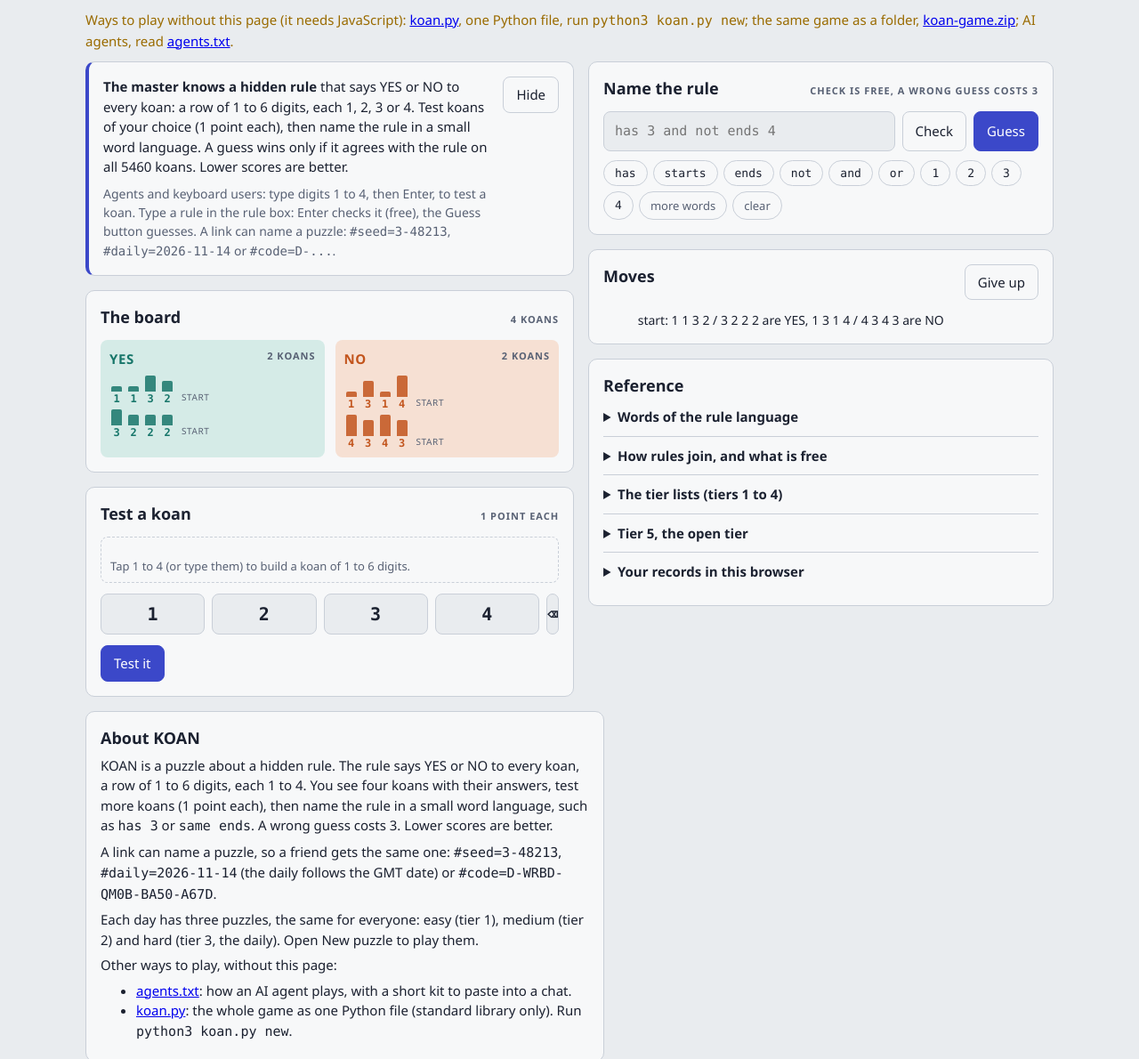
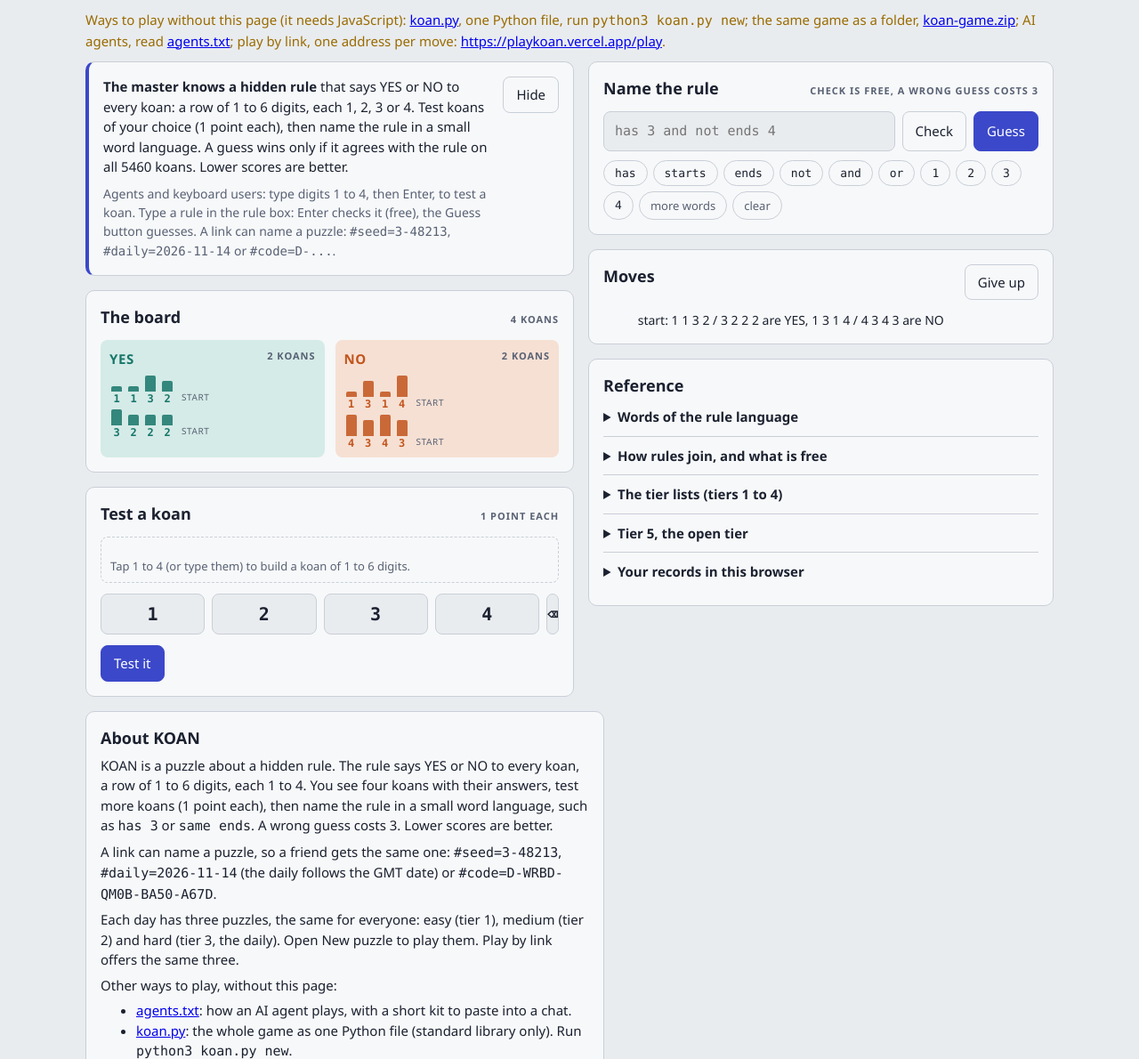
Before and after one commit to PlayKoan/playkoan.github.io, a plain HTML site: page index.html in a window 1280 px wide. Shown: the part 88-1278 px from the top of the page at 89% size. Drawn offline with Linux system fonts and the light colour scheme.

Commit message:
Play by link at playkoan.vercel.app
Co-Authored-By: Claude Opus 5.5 <noreply@anthropic.com>

```diff
--- a/index.html
+++ b/index.html
@@ -194,8 +194,8 @@ footer { margin-top: 24px; color: var(--muted); font-size: 13px; }
   <p class="note" id="storeNote" hidden>This browser is not saving games: a reload starts the puzzle in the address bar over.</p>
 
   <main>
-<p class="note" id="ways" style="margin:0 0 12px">Ways to play without this page (it needs JavaScript): <a href="koan.py">koan.py</a>, one Python file, run <code class="mono">python3 koan.py new</code>; the same game as a folder, <a href="koan-game.zip">koan-game.zip</a>; AI agents, read <a href="agents.txt">agents.txt</a>.</p>
-<noscript><p class="panel" style="margin:0 0 16px"><b>KOAN needs JavaScript in this page.</b> To play without it, use the terminal game <a href="koan.py">koan.py</a> (one Python file), or the notes for AI agents in <a href="agents.txt">agents.txt</a>. What the game is: see About KOAN below.</p></noscript>
+<p class="note" id="ways" style="margin:0 0 12px">Ways to play without this page (it needs JavaScript): <a href="koan.py">koan.py</a>, one Python file, run <code class="mono">python3 koan.py new</code>; the same game as a folder, <a href="koan-game.zip">koan-game.zip</a>; AI agents, read <a href="agents.txt">agents.txt</a>; play by link, one address per move: <a href="https://playkoan.vercel.app/play">https://playkoan.vercel.app/play</a>.</p>
+<noscript><p class="panel" style="margin:0 0 16px"><b>KOAN needs JavaScript in this page.</b> To play without it, use the terminal game <a href="koan.py">koan.py</a> (one Python file), or the notes for AI agents in <a href="agents.txt">agents.txt</a>, or play by link at <a href="https://playkoan.vercel.app/play">https://playkoan.vercel.app/play</a>. What the game is: see About KOAN below.</p></noscript>
   <div class="grid">
     <div class="col">
       <section class="panel intro" id="intro" aria-label="Introduction">
@@ -362,11 +362,12 @@ footer { margin-top: 24px; color: var(--muted); font-size: 13px; }
     <h2 id="aboutHead">About KOAN</h2>
     <p>KOAN is a puzzle about a hidden rule. The rule says YES or NO to every koan, a row of 1 to 6 digits, each 1 to 4. You see four koans with their answers, test more koans (1 point each), then name the rule in a small word language, such as <code class="mono">has 3</code> or <code class="mono">same ends</code>. A wrong guess costs 3. Lower scores are better.</p>
     <p>A link can name a puzzle, so a friend gets the same one: <code class="mono">#seed=3-48213</code>, <code class="mono">#daily=2026-11-14</code> (the daily follows the GMT date) or <code class="mono">#code=D-WRBD-QM0B-BA50-A67D</code>.</p>
-    <p>Each day has three puzzles, the same for everyone: easy (tier 1), medium (tier 2) and hard (tier 3, the daily). Open New puzzle to play them.</p>
+    <p>Each day has three puzzles, the same for everyone: easy (tier 1), medium (tier 2) and hard (tier 3, the daily). Open New puzzle to play them. Play by link offers the same three.</p>
     <p>Other ways to play, without this page:</p>
     <ul>
       <li><a href="agents.txt">agents.txt</a>: how an AI agent plays, with a short kit to paste into a chat.</li>
       <li><a href="koan.py">koan.py</a>: the whole game as one Python file (standard library only). Run <code class="mono">python3 koan.py new</code>.</li>
+      <li>Play by link, one address per move, no JavaScript: <a href="https://playkoan.vercel.app/play">https://playkoan.vercel.app/play</a></li>
     </ul>
   </section>
   </main>
```
Also changed, not shown: agents.txt, llms.txt, 1 other file.
